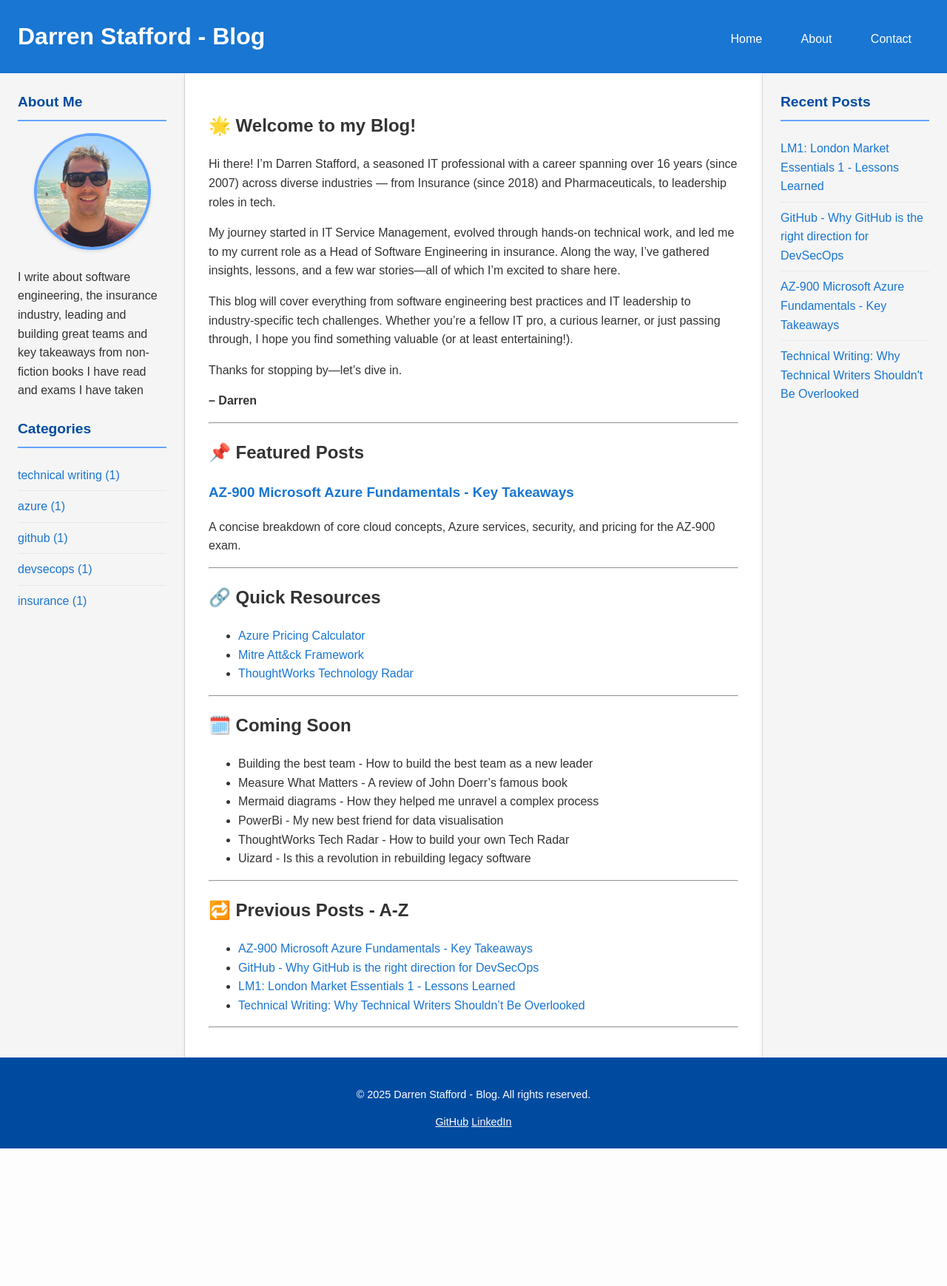
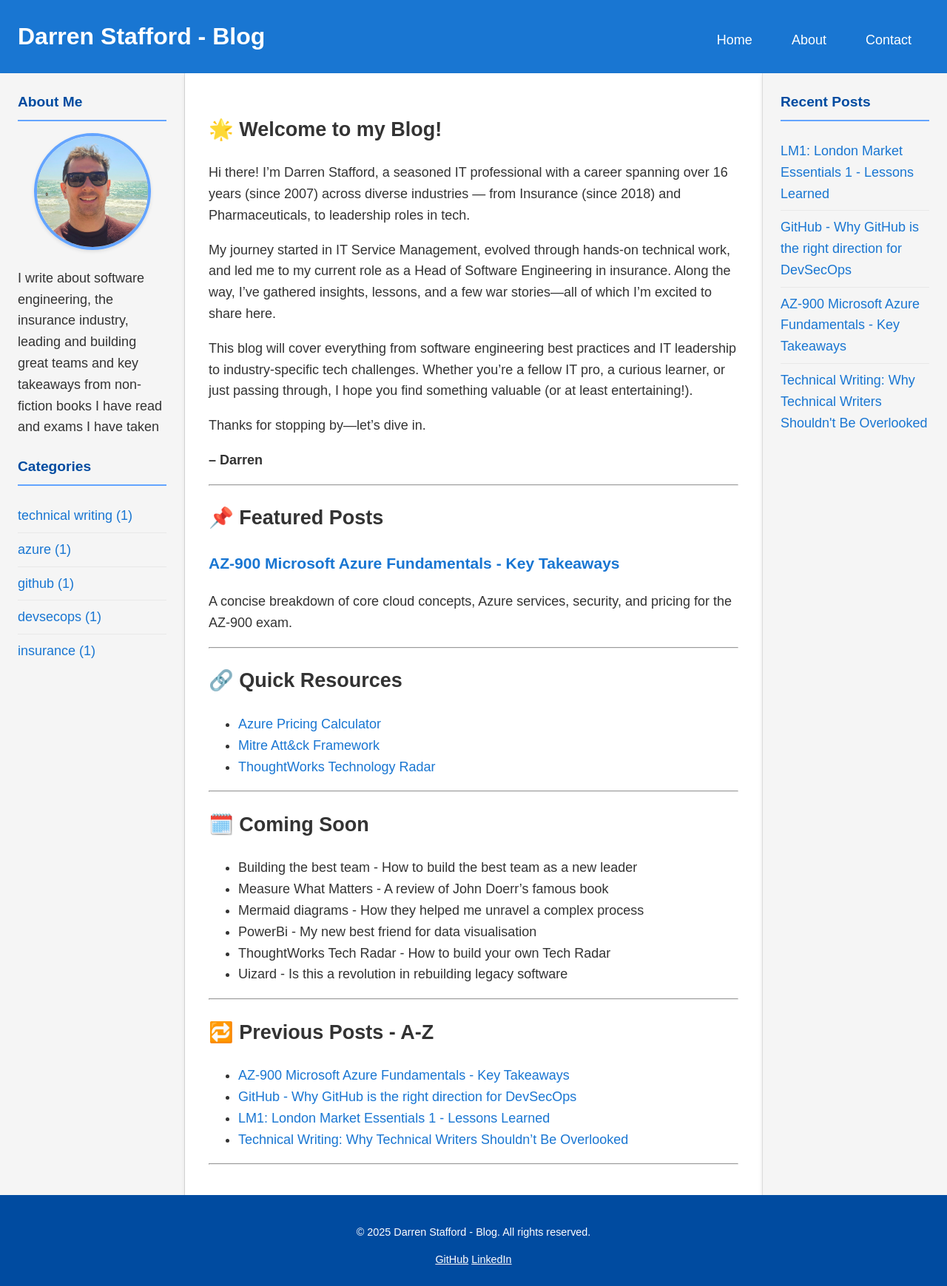
Before and after one commit to dazstaffs/blog, a Jekyll site: the page built from index.md, in a window 1280 px wide. Shown: the whole page at 74% size. Built offline with Jekyll 4.4.1, drawn with Linux system fonts in a browser that asks for light colours; some web fonts are replaced; before the commit the page ends 1553 px from its top, so only the background shows below that.

Commit message:
adding unna font at 18px

```diff
--- a/_sass/main.scss
+++ b/_sass/main.scss
@@ -7,6 +7,8 @@ $text-color: #333;
 $light-text: #fff;
 $shadow: 0 2px 5px rgba(0, 0, 0, 0.1);
 $font-primary: 'Unna', sans-serif;
+$base-font-size: 18px;
+$line-height: 1.6;
 
 // Mixins
 @mixin flex-center {
@@ -23,6 +25,7 @@ body {
   color: $text-color;
   background-color: lighten($secondary-color, 3%);
   line-height: 1.6;
+  font-size: $base-font-size;
 }
 
 a {
```
